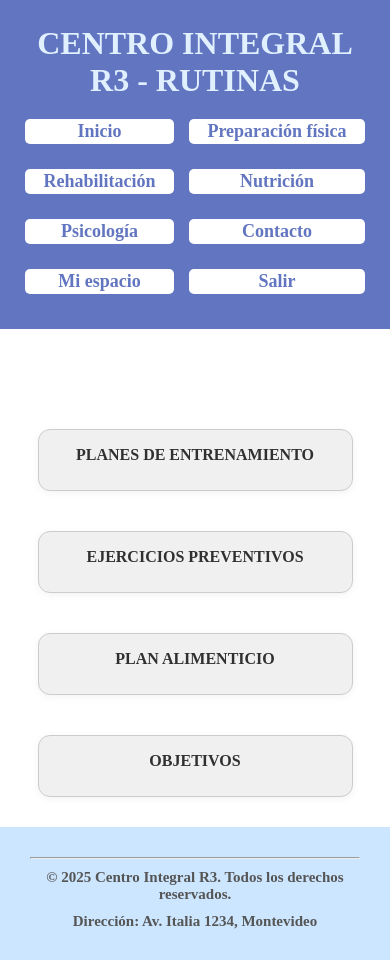
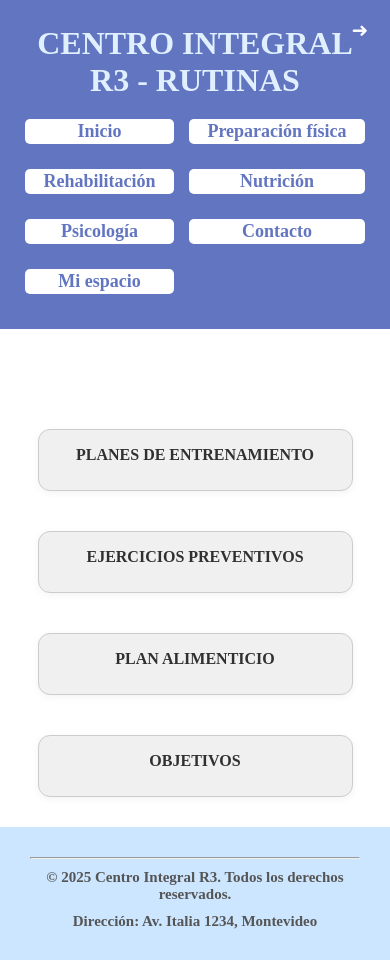
Before and after one commit to MartinCounago97/proyectobigua.github.io, a website: page pages/miEspacio.html in a window 390 px wide. Drawn offline with Linux system fonts and the light colour scheme.

Commit message:
btn Salir

```diff
--- a/pages/miEspacio.html
+++ b/pages/miEspacio.html
@@ -18,7 +18,13 @@
   <body id="miEspacio">
     <header>
       <h1 class="titulos">Centro integral R3 - Rutinas</h1>
-
+      <button
+        class="logout-arrow"
+        onclick="location.href='../index.html'"
+        title="Salir"
+      >
+        ➜
+      </button>
       <div id="menu">
         <nav class="nav-menu">
           <ul>
@@ -62,32 +68,4 @@
       </footer>
     </div>
   </body>
-  <script>
-    const navUl = document.querySelector(".nav-menu ul");
-
-    function checkWidth() {
-      const existingLi = document.getElementById("salir-li");
-
-      if (window.innerWidth <= 948) {
-        // Si no existe, lo agregamos
-        if (!existingLi) {
-          const extraLi = document.createElement("li");
-          extraLi.id = "salir-li"; // le damos un id para identificarlo
-          const link = document.createElement("a");
-          link.href = "../index.html";
-          link.textContent = "Salir";
-          extraLi.appendChild(link);
-          navUl.appendChild(extraLi);
-        }
-      } else {
-        // Si existe y la ventana es mayor a 948, lo eliminamos
-        if (existingLi) {
-          navUl.removeChild(existingLi);
-        }
-      }
-    }
-
-    window.addEventListener("resize", checkWidth);
-    window.addEventListener("load", checkWidth);
-  </script>
 </html>
--- a/scss/layout/_button.scss
+++ b/scss/layout/_button.scss
@@ -12,3 +12,27 @@
 #enviarForm:hover {
   background-color: #6bb2ff;
 }
+
+.logout-arrow {
+  position: fixed;
+  top: 10px;
+  right: 10px;
+  background-color: rgb(98, 117, 193);
+  color: white;
+  border: none;
+  border-radius: 50%;
+  width: 40px;
+  height: 40px;
+  font-size: 20px;
+  cursor: pointer;
+  z-index: 1000;
+  display: flex;
+  align-items: center;
+  justify-content: center;
+  transition: background-color 0.3s ease;
+  position: fixed;
+}
+
+.logout-arrow:hover {
+  background-color: rgb(80, 100, 170);
+}
```
Also changed, not shown: pages/contacto.html (+7 -41 lines), pages/ejerciciosPreventivos.html (+6 -2 lines), pages/inicio.html (+7 -1 lines), pages/nutricion.html (+6 -2 lines), pages/objetivos.html (+6 -2 lines), pages/planEntrenamiento.html (+6 -2 lines), pages/planNutricional.html (+6 -2 lines), pages/preparacionFisica.html (+6 -2 lines), pages/psicologia.html (+6 -2 lines), pages/rehabilitacion.html (+6 -2 lines), style.css, 1 other file.
